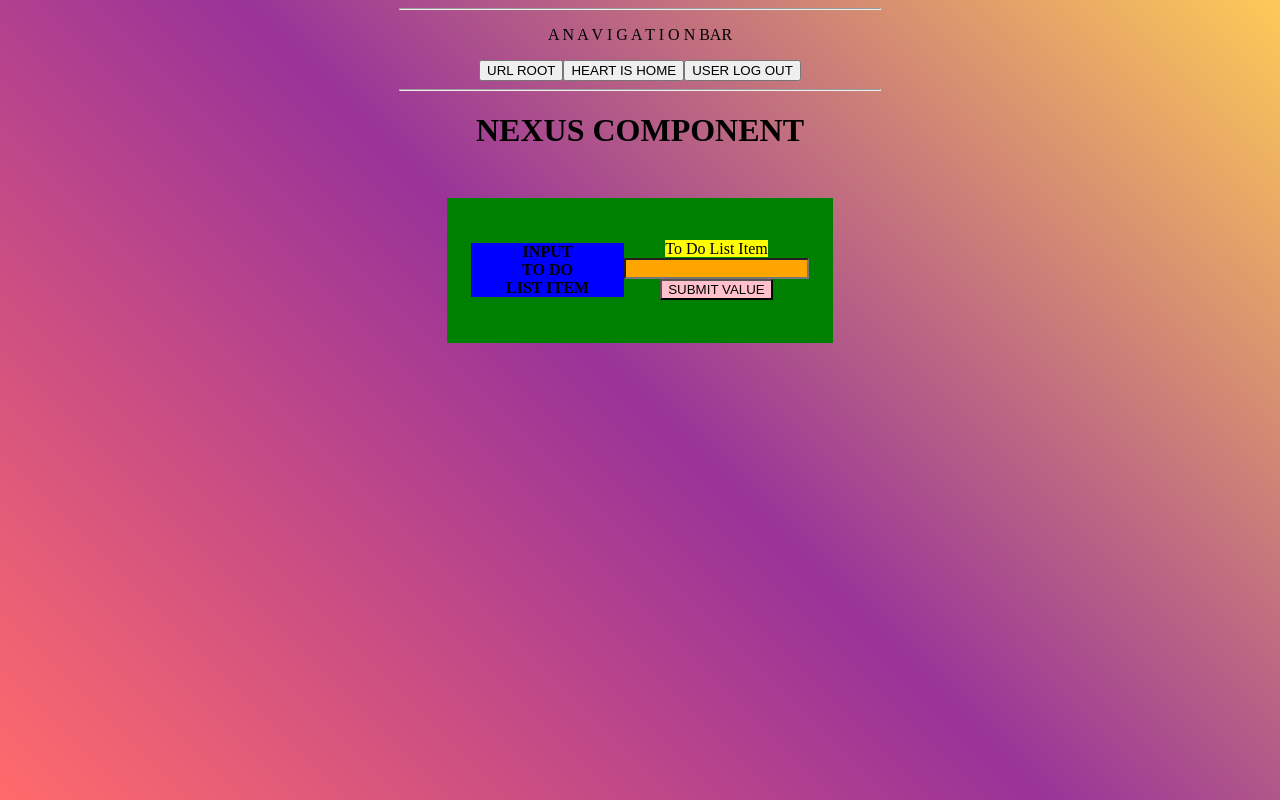
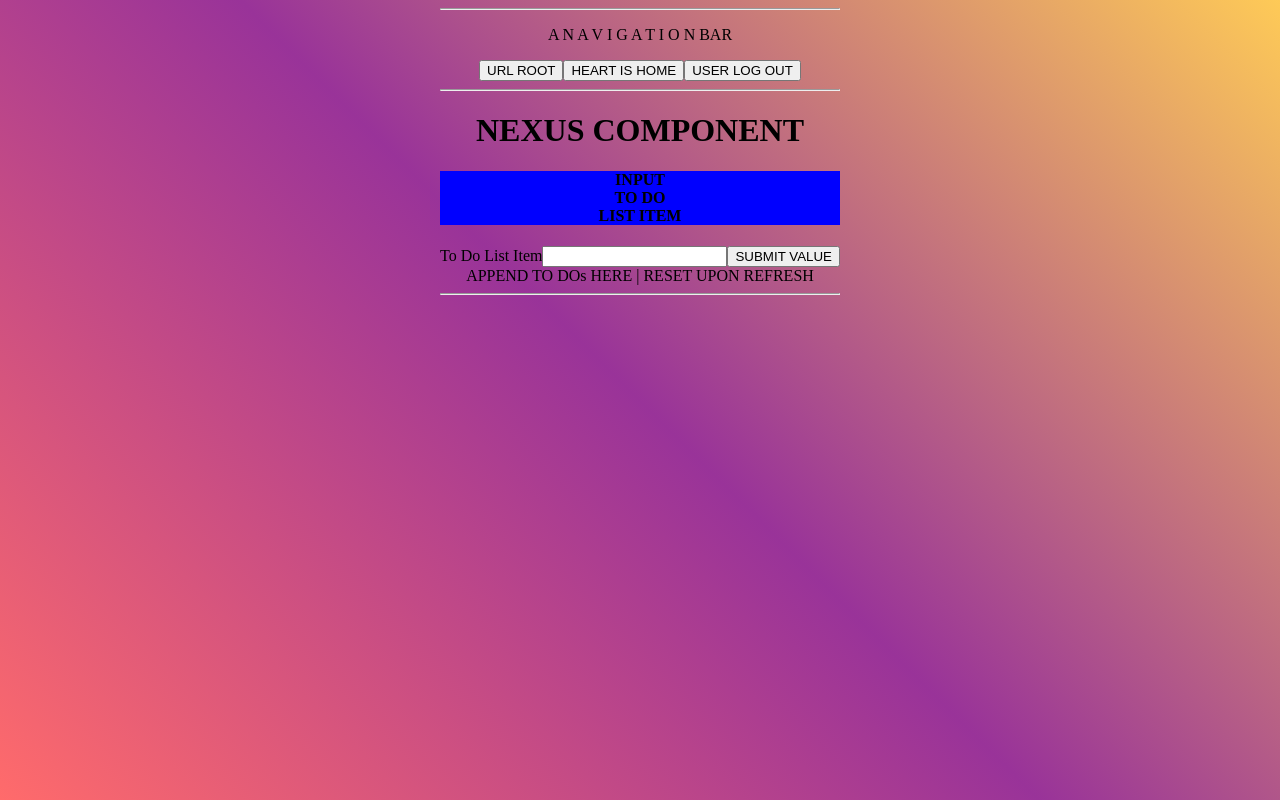
Before and after one commit to KimberlyRosaly/to-do-app, a React (Create React App) app: page /heart in a window 1280 px wide. Built offline with nearby package versions, Linux system fonts and the light colour scheme.

Commit message:
SUBMIT button onClick event is handled by function that utlizes state for component memory to store inputted values and then iterate through the state array to render each string onto the DOM, reset the input box, and continue to append those values each time.

```diff
--- a/src/components/forms/ToDoForm.js
+++ b/src/components/forms/ToDoForm.js
@@ -16,19 +16,19 @@ const handleSubmit = (e) => {
     // GRAB VALUE OFF OF DOCUMENT OBJECT MODEL (DOM)
     const inputFieldValue = e.target.name.value
     // DISPLAY VALUE TO CONSOLE = = = = = = = = = = = = = = = =T E S T I N G
-    console.log('Input Box Value:', inputFieldValue, e.target, e.target.name)
+    console.log('Input Box Value:', inputFieldValue, e.target, e.target.name, toDo)
     // LEVERAGE STATE > TODO ARRAY - COPY ALL EXISTING VALUES AND ADD NEW ENTRY OF INPUT BOX STRING VALUE
-    setTodo([...toDo, e.target.name.value]);
+    setTodo([...toDo, inputFieldValue]);
     e.target.reset();
 };
 // __________________________________________________
 
-    return(<div class="to-do-list-container">
-
+    return(
+                <div>
+                {/* ============================================= F O R M ======== */}
+                    <div class="to-do-list-form-container">
                         {/* TEXT : USER INSTRUCTIONS : CONTEXT DESCRIPTION */}
                         <h4 class="to-do-list-desc">INPUT<br />TO DO<br/>LIST ITEM</h4>
-
-
                                 {/* TO DO LIST FORM |
                         WHEN FORM SUBMISSION BUTTON PRESSED > DEFINED FUNCTION
                         BUTTON CLICK (e)VENT HANDED TO FUNCTION */}
@@ -41,6 +41,19 @@ const handleSubmit = (e) => {
                             {/* SUBMIT BUTTON */}
                             <button type="SUBMIT">SUBMIT VALUE</button>
                         </form>
+                    </div>
+                {/* ============================================================== */}
+                {/* ============================================= L I S T ======== */}
+                <div>
+                    APPEND TO DOs HERE | RESET UPON REFRESH
+                    <hr />
+                    {toDo.map((entry, iterator) => (
+                            <li key={iterator}>{entry}</li>
+                        )
+                    )}
+                </div>
+                {/* ============================================================== */}
 
-    </div>)
+                </div>
+    )
 };
```
Lines whose indentation alone changed are shown as unchanged.
